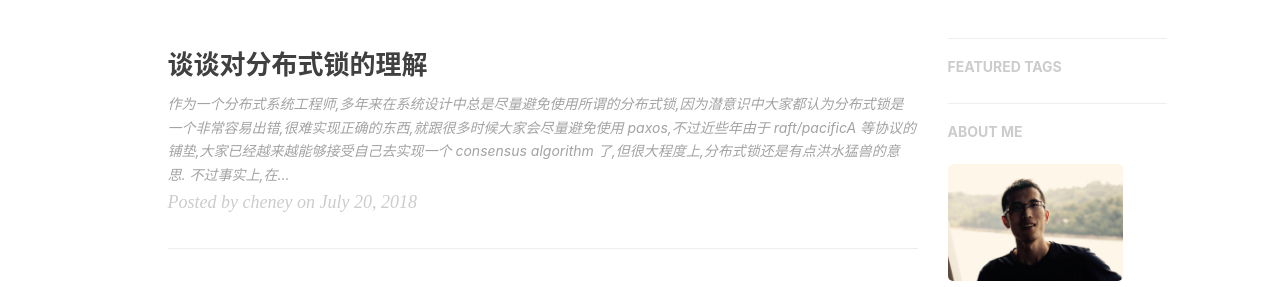
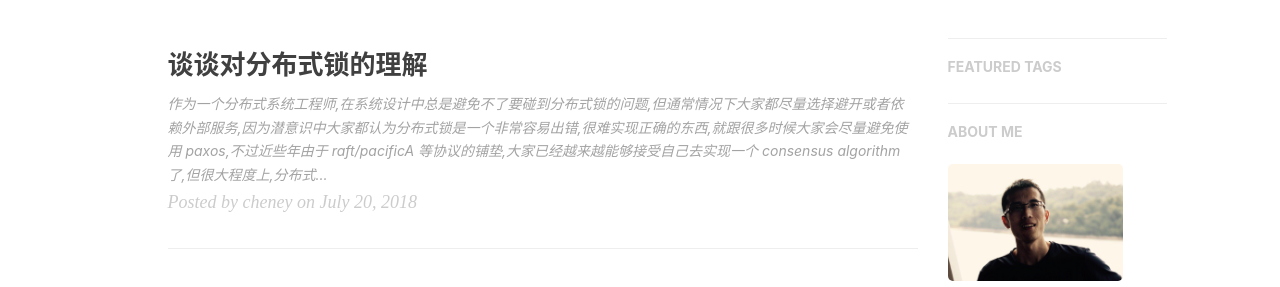
Before and after one commit to flashnative/flashnative.github.io, a Jekyll site: the page built from index.html, in a window 1280 px wide. Shown: the part 400-687 px from the top of the page. Built offline with Jekyll 4.4.1, drawn with Linux system fonts in a browser that asks for light colours; nearby versions of some CDN libraries; the list of posts is cut into pages by our own code; comment, search, counter and statistics services are not loaded.

Commit message:
Update 2018-7-20-distributed-locking.md

```diff
--- a/_posts/2018-7-20-distributed-locking.md
+++ b/_posts/2018-7-20-distributed-locking.md
@@ -10,9 +10,9 @@ tags:
     - Distributed System
 ---
 
-作为一个分布式系统工程师,多年来在系统设计中总是尽量避免使用所谓的分布式锁,因为潜意识中大家都认为分布式锁是一个非常容易出错,很难实现正确的东西,就跟很多时候大家会尽量避免使用 `paxos`,不过近些年由于 `raft`/`pacificA` 等协议的铺垫,大家已经越来越能够接受自己去实现一个 `consensus algorithm` 了,但很大程度上,分布式锁还是有点洪水猛兽的意思.
+作为一个分布式系统工程师,在系统设计中总是避免不了要碰到分布式锁的问题,但通常情况下大家都尽量选择避开或者依赖外部服务,因为潜意识中大家都认为分布式锁是一个非常容易出错,很难实现正确的东西,就跟很多时候大家会尽量避免使用 `paxos`,不过近些年由于 `raft`/`pacificA` 等协议的铺垫,大家已经越来越能够接受自己去实现一个 `consensus algorithm` 了,但很大程度上,分布式锁还是有点洪水猛兽的意思.
 
-不过事实上,在设计分布式系统的时候,要避开分布式锁的概念是几乎不可能的.甚至在很多时候可能我们不会意识到某些地方实际需要的其实是一个分布式锁,在不明所以的情况下,就可能会给出一个自认为安全的能够解决问题的方案,正如我们知道的,一个算法在理论上能正确工作和他在实现中是否正常工作,是两码事,更别提没意识到要使用某种分布式算法的时候,给出的方案是否可靠就更难以想想了.
+但事实上,在设计分布式系统的时候,要避开分布式锁的概念是几乎不可能的.甚至在很多时候可能我们不会意识到某些地方实际需要的其实是一个分布式锁,在不明所以的情况下,就可能会给出一个自认为安全的能够解决问题的方案,正如我们知道的,一个算法在理论上能正确工作和他在实现中是否正常工作,是两码事,更别提没意识到要使用某种分布式算法的时候,给出的方案是否可靠就更难以想想了.
 
 ##  Lease Type
 我在最近重构我们某个存储业务的时候,发现系统多处使用到了[租约(`lease`)](https://www.semanticscholar.org/paper/Leases%3A-An-Efficient-Fault-Tolerant-Mechanism-for-Gray-Cheriton/148ec401da7d5859a9488c0f9a34200de71cc824),然后我发现这里对租约的使用有两种方式,可以总结为要求精确和不要求精确两种.后来我在 `Martin Kleppmann` 的一篇文章<sup>[1]</sup>中发现他更精确地定义了这两种类型:
@@ -86,8 +86,6 @@ try {
 
 即使你认为 `GC` 这种事情只会发生在某些编程语言上,上述描述的场景也可能很难逃避.比如当第一个客户端的请求发出后,并没有直接到达存储端,而是在网络栈上迷失,这有可能花费很长时间才会最终送达,这个时间并不能保证比锁有效期短.`GitHub` 就曾经发生过这样一例事件<sup>7</sup>.
 
-即使你认为 `GC` 这种事情只会发生在某些编程语言上,上述描述的场景也可能很难逃避.比如当第一个客户端的请求发出后,并没有直接到达存储端,而是在网络栈上迷失,这有可能花费很长时间才会最终送达,这个时间并不能保证比锁有效期短.`GitHub` 就曾经发生过这样一例事件<sup>7</sup>.
-
 解决这个问题的方式是,使用 `fencing token` 机制,如下图描述:
 
 ![fencing token](https://note.youdao.com/yws/api/personal/file/WEB29be0d0226c2970df7a7d8f27579f2cc?method=download&shareKey=52c089aa7284ead6e2794f7480a33a4b)
```
